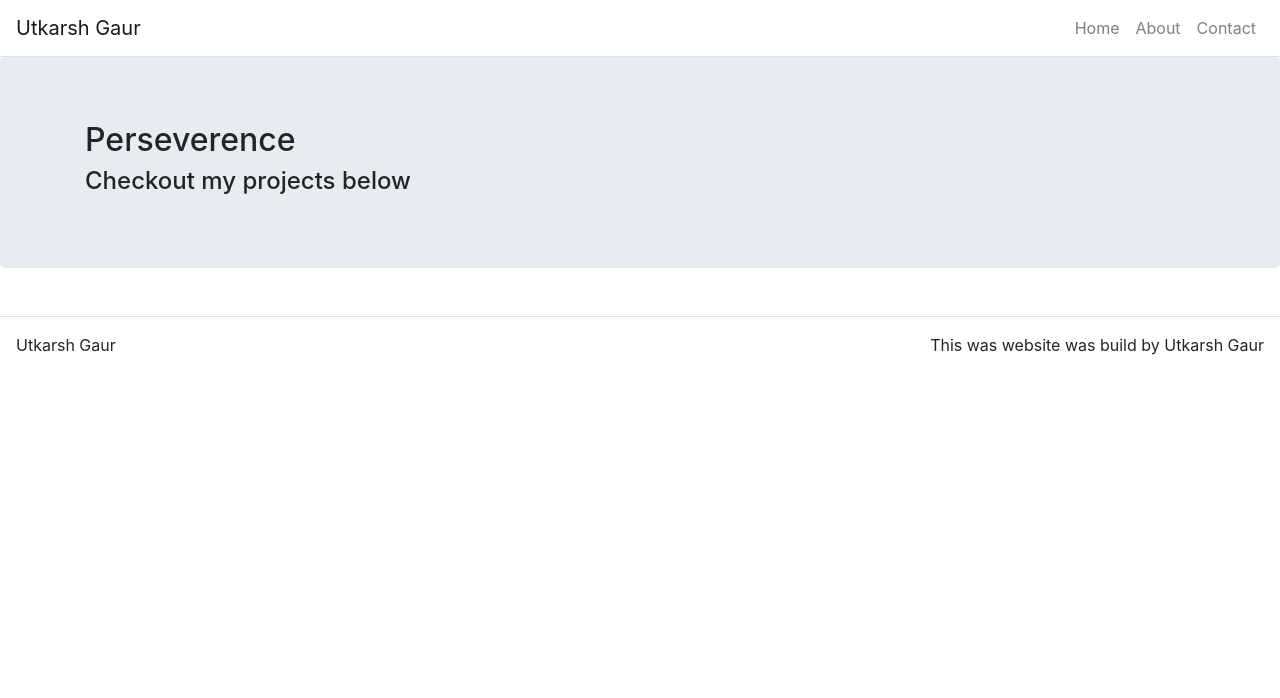
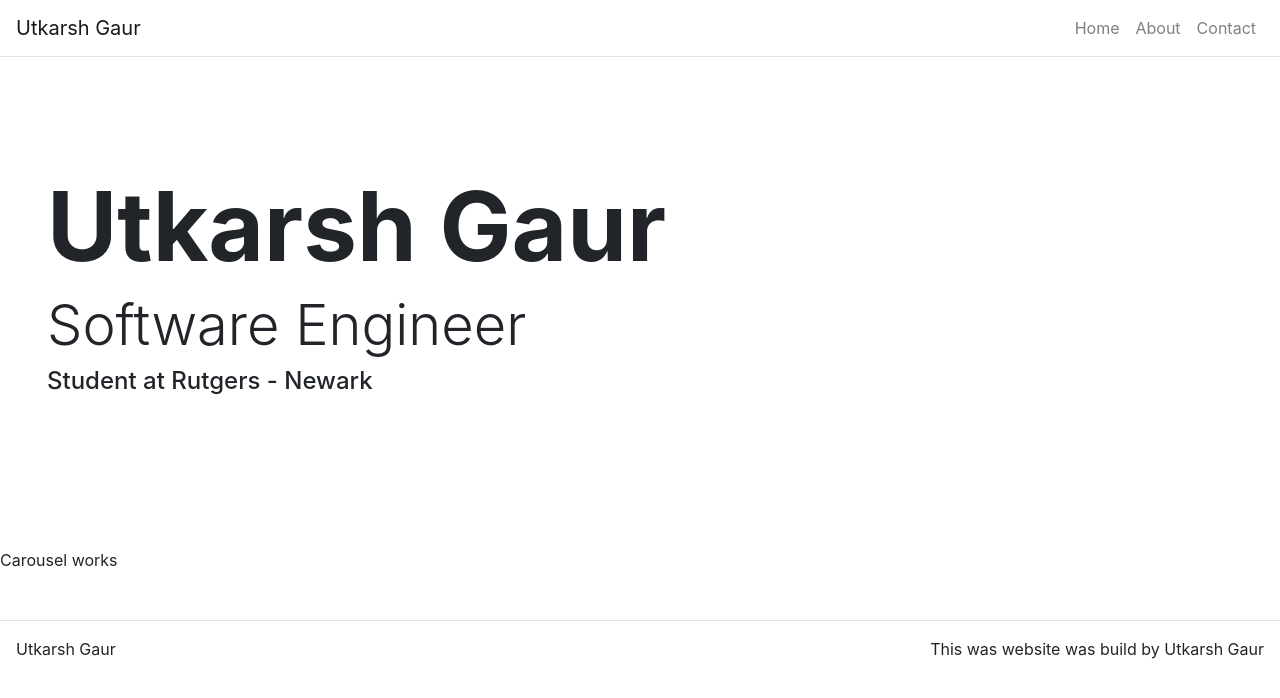
Before and after one commit to utkarsh06/ReactPortfolio, a React (Create React App) app: page / in a window 1280 px wide. Shown: the top 698 px of the page. Built offline with nearby package versions, Linux system fonts and the light colour scheme.

Commit message:
added Components

```diff
--- a/src/App.js
+++ b/src/App.js
@@ -25,9 +25,9 @@ class App extends React.Component {
         {title: 'Contact', path: '/contact'}
       ],
       home: {
-        title: "Perseverence",
-        subTitle: "Forver the key",
-        text: "Checkout my projects below"
+        title: "Utkarsh Gaur",
+        subTitle: "Software Engineer",
+        text: "Student at Rutgers - Newark"
       },
       about: {
         title: "About me",
@@ -55,7 +55,7 @@ class App extends React.Component {
               </Nav>
             </Navbar.Collapse>
           </Navbar>
-          <Route path = "/" exact render = {() => <Home title = {this.state.home.title}  subTitle = {this.state.home.Subtitle} text= {this.state.home.text} /> }  />
+          <Route path = "/" exact render = {() => <Home title = {this.state.home.title}  subTitle = {this.state.home.subTitle} text= {this.state.home.text} /> }  />
           <Route path = "/about" exact render = {() => <About title = {this.state.about.title}  subTitle = {this.state.about.Subtitle} text= {this.state.about.text} /> }  />
           <Route path = "/contact" exact render = {() => <Contact title = {this.state.contact.title}  subTitle = {this.state.contact.Subtitle} text= {this.state.contact.text} /> }  />
           <Footer />
--- a/src/components/Branding.js
+++ b/src/components/Branding.js
@@ -5,14 +5,14 @@ import Column from 'react-bootstrap/Col'
 import Jumbotron from 'react-bootstrap/Jumbotron';
 
 function Branding(props){
-
+    console.log(props.title);
     return(
-        <Jumbotron>
-            <Container>
-                <Row>
-                    <Column>
-                        { props.title && <h2>{props.title}</h2> }
-                        { props.subTitle && <h3>{props.subTitle}</h3> }
+        <Jumbotron className = "bg-transparent">
+            <Container fluid = {true} >
+                <Row className = "justify-content-left py-5">
+                    <Column md = {8} sm = {12}>
+                        { props.title && <h1 className = "display-1 font-weight-bolder">{props.title}</h1> }
+                        { props.subTitle && <h2 className = "display-4 font-weight-light">{props.subTitle}</h2> }
                         { props.text && <h4>{props.text}</h4> }
                     </Column>
                 </Row>
--- /dev/null
+++ b/src/components/Carousel.js
@@ -0,0 +1,51 @@
+import React from 'react';
+
+class Carousel extends React.Component {
+    constructor(props) {
+        super(props);
+        this.state = {
+            items: [
+                {
+                    id: 0,
+                    title: "Social Media website",
+                    subTitle: "CS490",
+                    technology: "PHP, MySQL",
+                    img: "",
+                    link: "",
+                    hover: ""
+
+                },
+                {
+                    id: 0,
+                    title: "Interpreter",
+                    subTitle: "CS280",
+                    technology: "C++",
+                    img: "",
+                    link: "",
+                    hover: ""
+
+                },
+                {
+                    id: 0,
+                    title: "And More",
+                    subTitle: "Check out my github",
+                    technology: "",
+                    img: "",
+                    link: "",
+                    hover: ""
+
+                }
+
+            ]
+
+        }
+    }
+
+    render(){
+        return(
+            <p>Carousel works</p>
+        );
+    }
+}
+
+export default Carousel;
--- a/src/pages/home.js
+++ b/src/pages/home.js
@@ -1,11 +1,14 @@
 import React from 'react';
 import Branding from '../components/Branding';
+import Carousel from '../components/Carousel';
 
 function home(props){
 
     return (
-        <Branding title = {props.title} subTitle = {props.subTitle} text = {props.text}/>
-
+        <div>
+            <Branding title = {props.title} subTitle = {props.subTitle} text = {props.text}/>
+            <Carousel />
+        </div>
     );
 }
 
```
Also changed, not shown: src/components/Template.js (added), src/components/Templateinfo.js (added), 1 other file (tests, documents, lock files or other folders).
